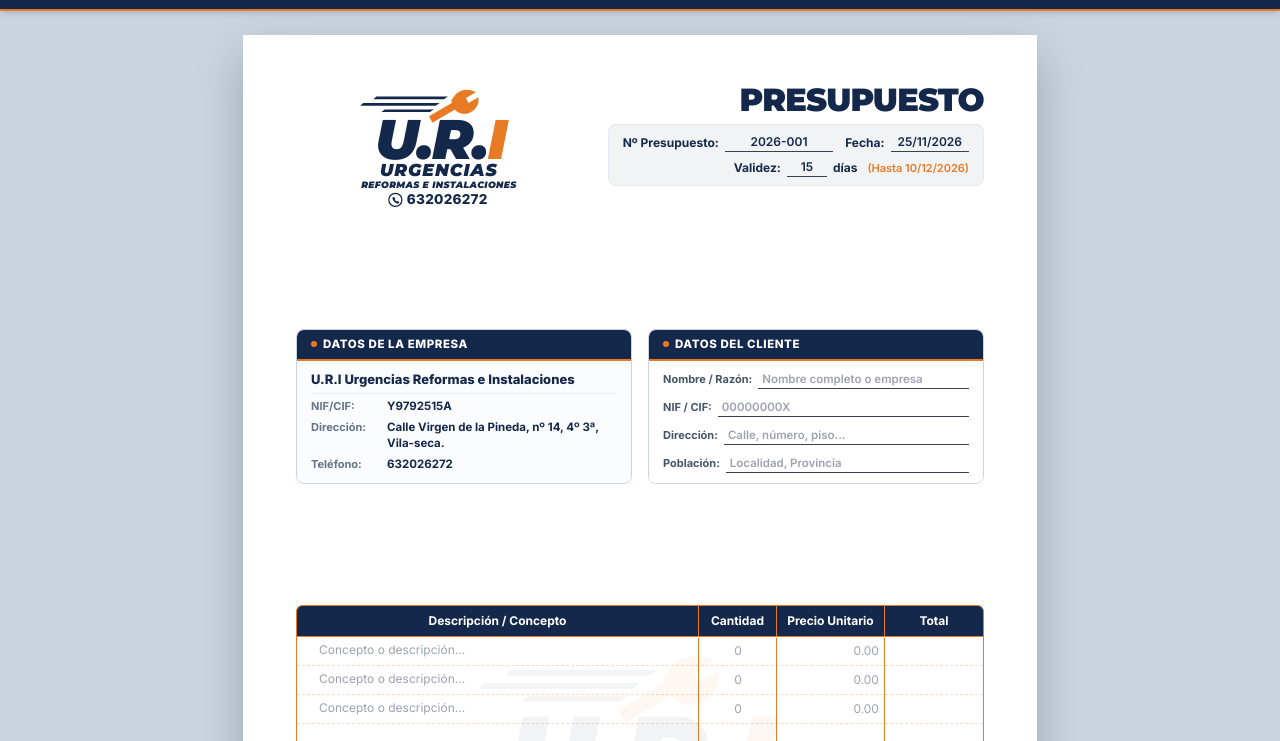
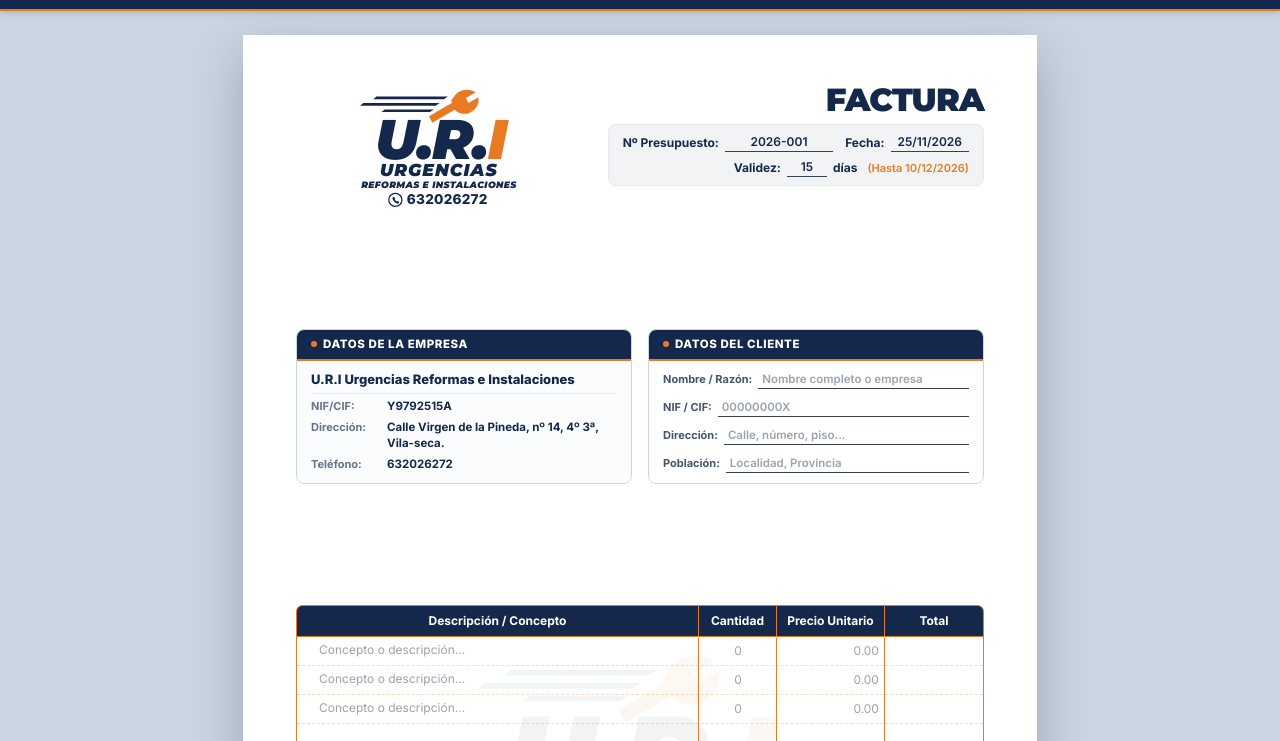
Before and after one commit to ferenkerd/PresuApp, a plain HTML site: page index.html in a window 1280 px wide. Shown: the part 59-800 px from the top of the page. Drawn offline with nearby package versions, Linux system fonts and the light colour scheme.

Commit message:
Update index.html

```diff
--- a/index.html
+++ b/index.html
@@ -580,8 +580,7 @@
                 </div>
 
                 <div class="w-[56%] min-w-0 flex flex-col items-end pt-1">
-                    <h2 class="font-montserrat font-black text-[32px] leading-none tracking-tight text-[#14284B] mb-2">
-                        PRESUPUESTO</h2>
+                    <h2 class="font-montserrat font-black text-[32px] leading-none tracking-tight text-[#14284B] mb-2">FACTURA</h2>
                     <div
                         class="w-full box-border bg-[#F1F3F5] border border-slate-200/80 rounded-lg px-3.5 py-2 text-[12px] text-[#14284B] overflow-hidden">
                         <div class="grid grid-cols-[1.7fr_1fr] gap-3 items-center mb-1.5">
```
